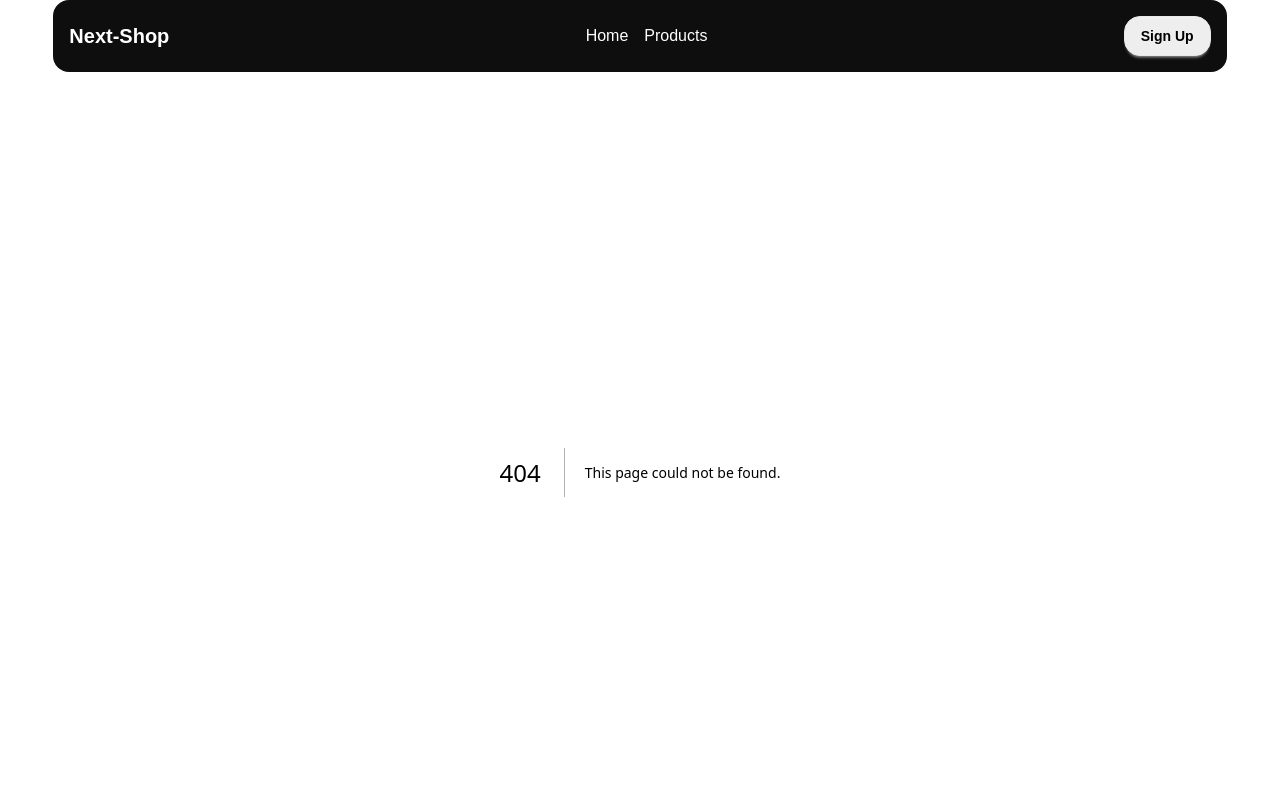
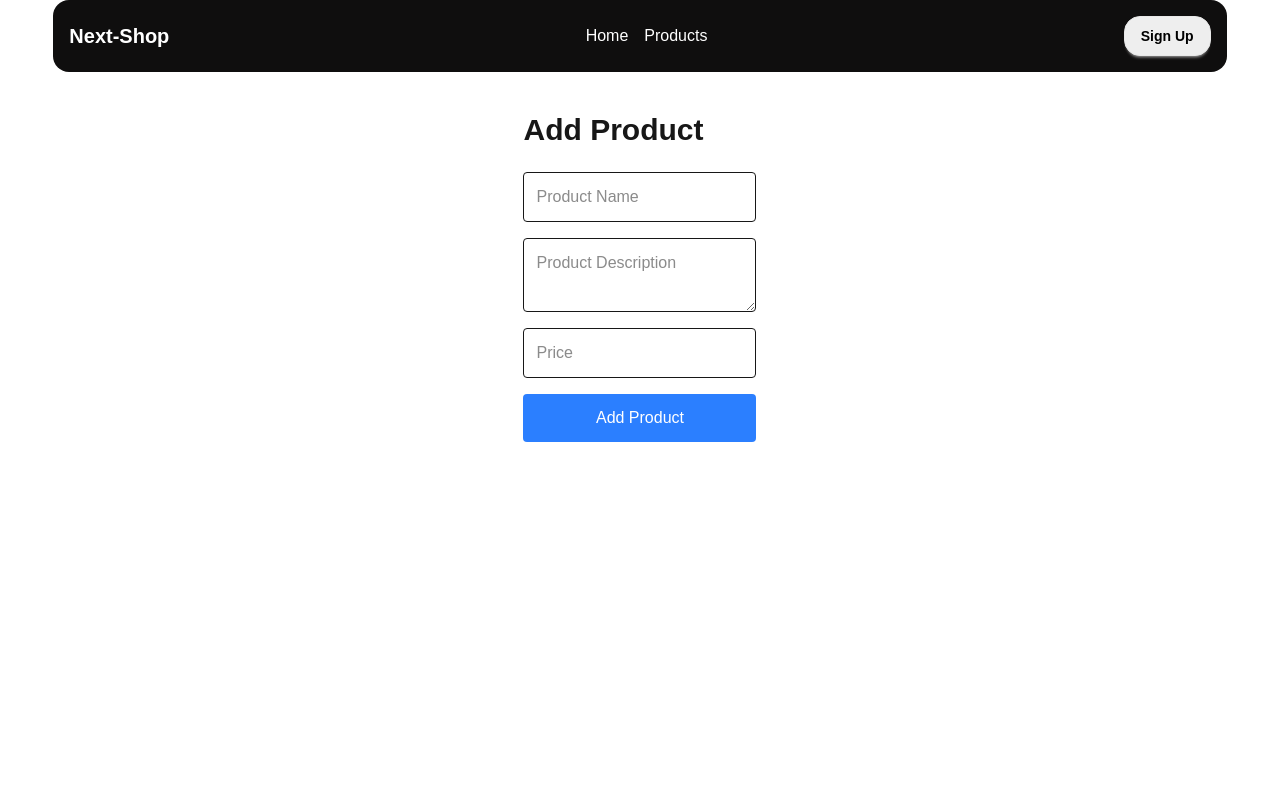
Before and after one commit to ChakmaShantunu/next-shop, a Next.js app: page /dashboard/add-product in a window 1280 px wide. Before the commit this address had no page. Shown: the top 800 px of the page. Built offline with nearby package versions, Linux system fonts and the light colour scheme; no server answers; sample sign-in values are in the browser's storage.

Commit message:
implement social login with nextauth

```diff
--- a/package.json
+++ b/package.json
@@ -10,6 +10,7 @@
   },
   "dependencies": {
     "next": "15.5.0",
+    "next-auth": "^4.24.11",
     "react": "19.1.0",
     "react-dom": "19.1.0"
   },
--- /dev/null
+++ b/src/app/api/auth/[...nextauth]/route.js
@@ -0,0 +1,22 @@
+import NextAuth from "next-auth";
+import GoogleProvider from "next-auth/providers/google";
+
+export const authOptions = {
+  providers: [
+    GoogleProvider({
+      clientId: process.env.GOOGLE_CLIENT_ID,
+      clientSecret: process.env.GOOGLE_CLIENT_SECRET,
+    }),
+  ],
+  pages: {
+    signIn: "/login",
+  },
+  callbacks: {
+    async redirect({ url, baseUrl }) {
+      return baseUrl + "/products"; // login successful → /products
+    },
+  },
+};
+
+const handler = NextAuth(authOptions);
+export { handler as GET, handler as POST };
--- /dev/null
+++ b/src/app/dashboard/add-product/page.js
@@ -0,0 +1,97 @@
+"use client";
+
+import { useSession } from "next-auth/react";
+import { useEffect, useState } from "react";
+import { useRouter } from "next/navigation";
+
+export default function AddProduct() {
+  const { data: session, status } = useSession();
+  const router = useRouter();
+
+  const [name, setName] = useState("");
+  const [description, setDescription] = useState("");
+  const [price, setPrice] = useState("");
+  const [loading, setLoading] = useState(false);
+  const [message, setMessage] = useState("");
+
+  useEffect(() => {
+    if (status === "unauthenticated") {
+      router.push("/login");
+    }
+  }, [status, router]);
+
+  if (status === "loading") return <p>Loading...</p>;
+  if (!session) return null;
+
+  const handleSubmit = async (e) => {
+    e.preventDefault();
+    setLoading(true);
+
+    try {
+      // Example POST request to your backend API
+      const res = await fetch("/api/products", {
+        method: "POST",
+        headers: { "Content-Type": "application/json" },
+        body: JSON.stringify({ name, description, price }),
+      });
+
+      if (res.ok) {
+        setMessage("Product added successfully!");
+        setName("");
+        setDescription("");
+        setPrice("");
+      } else {
+        setMessage("Failed to add product.");
+      }
+    } catch (err) {
+      console.error(err);
+      setMessage("Something went wrong.");
+    } finally {
+      setLoading(false);
+    }
+  };
+
+  return (
+    <div className="max-w-lg mx-auto p-10">
+      <h1 className="text-3xl font-bold mb-6">Add Product</h1>
+
+      {message && (
+        <p className="mb-4 text-center text-green-600 font-medium">{message}</p>
+      )}
+
+      <form onSubmit={handleSubmit} className="flex flex-col gap-4">
+        <input
+          type="text"
+          placeholder="Product Name"
+          value={name}
+          onChange={(e) => setName(e.target.value)}
+          required
+          className="p-3 border rounded"
+        />
+        <textarea
+          placeholder="Product Description"
+          value={description}
+          onChange={(e) => setDescription(e.target.value)}
+          required
+          className="p-3 border rounded"
+        />
+        <input
+          type="number"
+          placeholder="Price"
+          value={price}
+          onChange={(e) => setPrice(e.target.value)}
+          required
+          className="p-3 border rounded"
+        />
+
+        <button
+          type="submit"
+          disabled={loading}
+          className="bg-blue-500 text-white py-3 rounded hover:bg-blue-600"
+        >
+          {loading ? "Adding..." : "Add Product"}
+        </button>
+      </form>
+    </div>
+  );
+}
--- /dev/null
+++ b/src/app/login/page.js
@@ -0,0 +1,16 @@
+"use client";
+import { signIn } from "next-auth/react";
+
+export default function Login() {
+  return (
+    <div className="min-h-screen flex flex-col items-center justify-center">
+      <h1 className="text-4xl mb-6">Login</h1>
+      <button
+        onClick={() => signIn("google", { callbackUrl: "/products" })}
+        className="px-6 py-2 bg-blue-500 text-white rounded"
+      >
+        Sign in with Google
+      </button>
+    </div>
+  );
+}
--- a/src/app/page.js
+++ b/src/app/page.js
@@ -27,7 +27,7 @@ export default function Home() {
         </section>
 
         {/* Product Highlights */}
-        <section className="p-10">
+        <section className="py-10">
           <h2 className="text-3xl font-bold mb-4 text-center">Product Highlights</h2>
           <div className="grid grid-cols-1 md:grid-cols-3 gap-6">
             <div className="border p-4 rounded">Product 1</div>
--- /dev/null
+++ b/src/app/products/page.js
@@ -0,0 +1,30 @@
+"use client";
+
+import React from "react";
+
+const products = [
+    { id: 1, name: "Product 1", description: "Description 1", price: "$10" },
+    { id: 2, name: "Product 2", description: "Description 2", price: "$20" },
+    { id: 3, name: "Product 3", description: "Description 3", price: "$30" },
+];
+
+export default function ProductsPage() {
+    return (
+        <div className="min-h-screen p-10 bg-gray-100">
+            <h1 className="text-4xl font-bold mb-6 text-center">Products</h1>
+
+            <div className="grid grid-cols-1 md:grid-cols-3 gap-6">
+                {products.map((product) => (
+                    <div key={product.id} className="border rounded p-4 bg-white shadow">
+                        <h2 className="text-2xl font-semibold mb-2">{product.name}</h2>
+                        <p className="mb-2">{product.description}</p>
+                        <p className="font-bold">{product.price}</p>
+                        <button className="mt-3 px-4 py-2 bg-blue-500 text-white rounded hover:bg-blue-600">
+                            Details
+                        </button>
+                    </div>
+                ))}
+            </div>
+        </div>
+    );
+}
```
Also changed, not shown: 1 other file (tests, documents, lock files or other folders).
